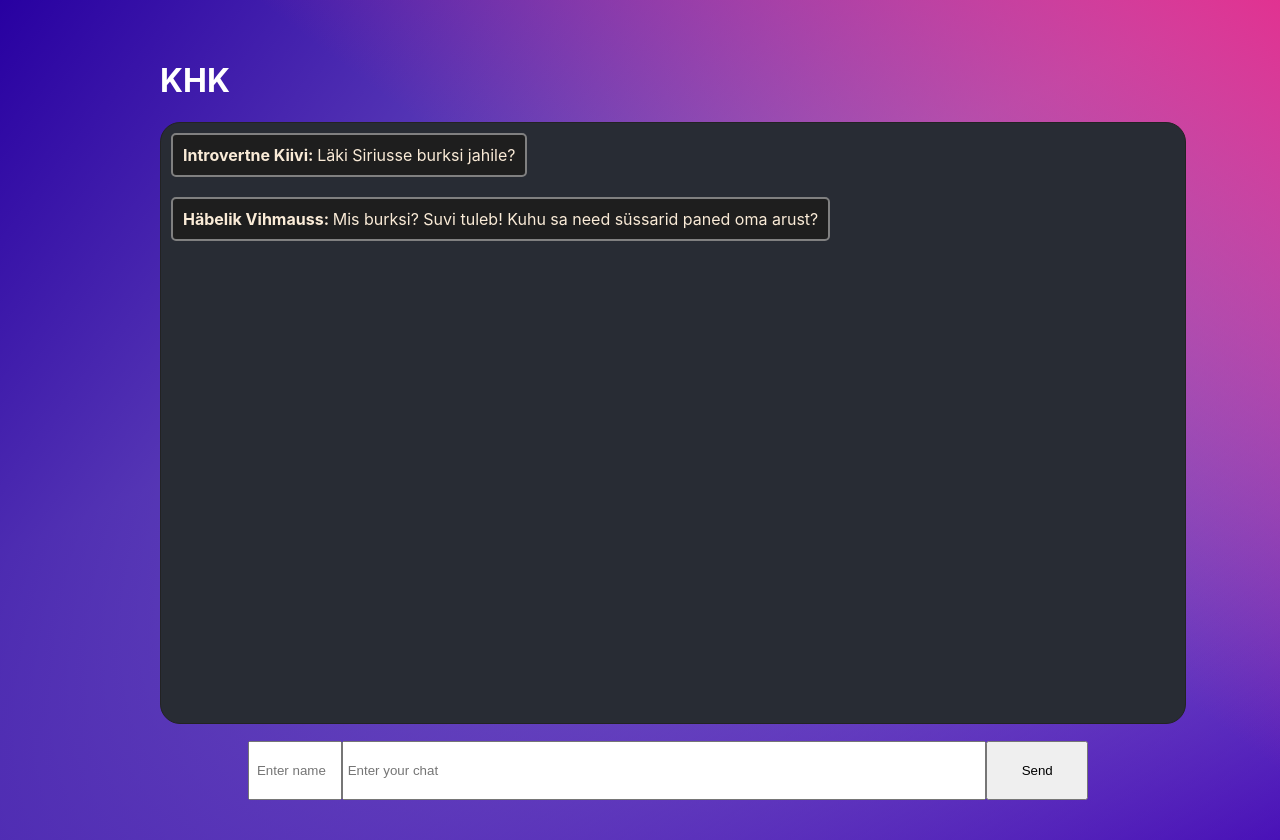
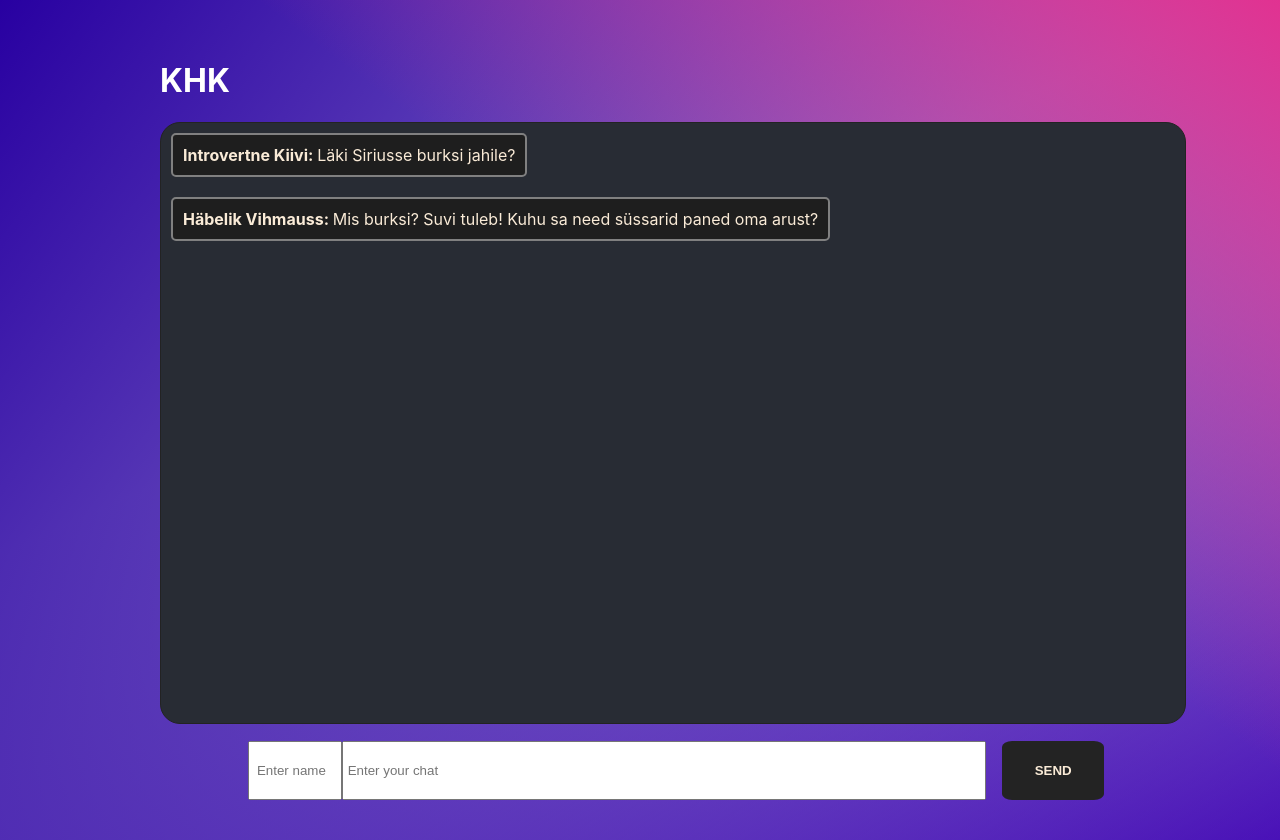
Before and after one commit to Cristallic89/voco-chat-client_2_kristi_rajandu, a React (Create React App) app: page / in a window 1280 px wide. Built offline with nearby package versions, Linux system fonts and the light colour scheme.

Commit message:
Uusim versioon voco-chat-client'ist

```diff
--- a/src/App.css
+++ b/src/App.css
@@ -21,6 +21,19 @@
   background-color: #1e1e1e;
 }
 
+button {
+  background-color: #232323;
+  color: antiquewhite;
+  border-radius: 10%;
+  border: 5px;
+  margin-left: 1rem;
+  font-weight: bold;
+  text-transform: uppercase;
+  box-shadow: none;
+}
+
+
+
 .me .chatbox{
   background-color: #424242;
 }
@@ -28,9 +41,7 @@
 .container{
   display: flex;
 }
-.container.me{
-  flex-direction: row-reverse;
-}
+
 
 
 .kast{
--- a/src/App.js
+++ b/src/App.js
@@ -9,11 +9,14 @@ function App() {
         ]);
     const [msg,setMsg] = useState('');
 
+
     const sendChat = ()=>{
         const c = [...chats];
         c.push({name,message:msg});
         setChats(c);
+        setMsg('')
     }
+
 
   return (
    <div className="kutsekas">
@@ -45,9 +48,8 @@ function App() {
 
            </input>
 
-           <button onClick={e=>sendChat()}>Send</button>
+           <button onClick={e=>sendChat()}>Send</button></div>
 
-      </div>
    </div>
    </div>
   );
```
